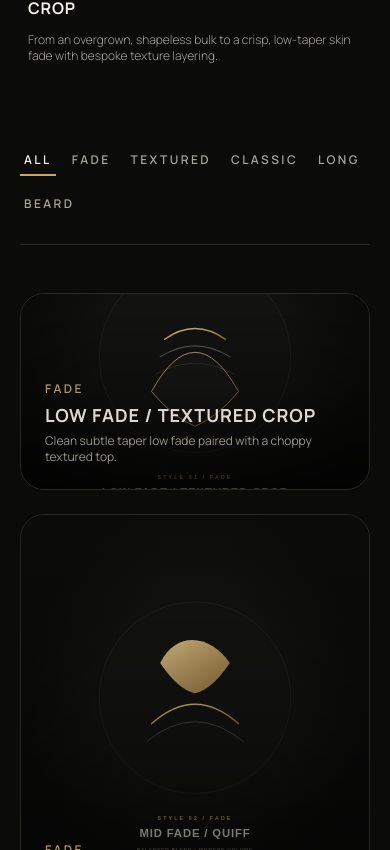
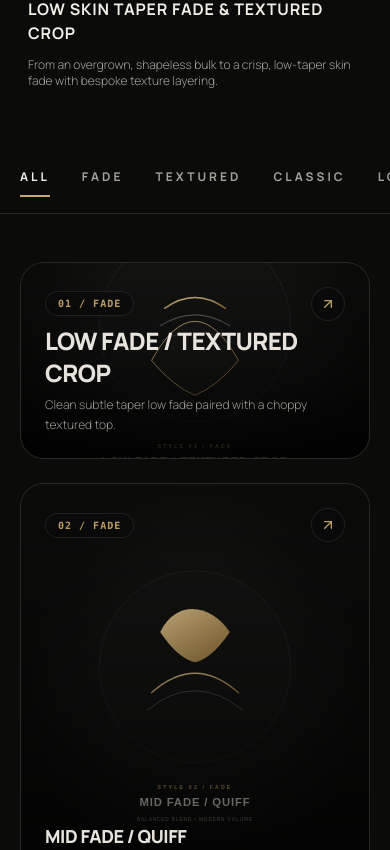
Before and after one commit to manhdung3010/barber-shop, a React (Vite) app: page / in a window 390 px wide. Shown: the part 1854-2704 px from the top of the page. Built offline with nearby package versions, Linux system fonts and the light colour scheme.

Commit message:
feat(styles): enhance 01 / SIGNATURE STYLES with clip-path reveal, layoutId animated filter navigation, and hover VIEW indicator

```diff
--- a/src/components/sections/Styles/StyleCard.tsx
+++ b/src/components/sections/Styles/StyleCard.tsx
@@ -1,43 +1,147 @@
+import React, { useRef, useState } from 'react';
+import { motion, useInView, useSpring } from 'framer-motion';
+import { Eye, ArrowUpRight } from 'lucide-react';
 import { StyleItem } from '../../../types/index.ts';
+import { useReducedMotion } from '../../../hooks/useReducedMotion.ts';
+import { useMediaQuery } from '../../../hooks/useMediaQuery.ts';
 import EditorialImage from '../../ui/EditorialImage.tsx';
-import SpotlightGlow from '../../ui/SpotlightGlow.tsx';
 
 interface StyleCardProps {
   item: StyleItem;
+  index: number;
+  onOpenLightbox: (index: number, e: React.MouseEvent<HTMLElement>) => void;
 }
 
-export default function StyleCard({ item }: StyleCardProps) {
+export default function StyleCard({ item, index, onOpenLightbox }: StyleCardProps) {
+  const cardRef = useRef<HTMLDivElement>(null);
+  const isInView = useInView(cardRef, { once: true, amount: 0.2 });
+  const isReduced = useReducedMotion();
+  const isFinePointer = useMediaQuery('(hover: hover) and (pointer: fine)');
+
+  const [isHovered, setIsHovered] = useState(false);
+
+  // Subtle spring-dampened cursor follow for the "◯ VIEW" indicator
+  const springConfig = { damping: 25, stiffness: 250, mass: 0.5 };
+  const cursorX = useSpring(0, springConfig);
+  const cursorY = useSpring(0, springConfig);
+
+  const handleMouseMove = (e: React.MouseEvent<HTMLDivElement>) => {
+    if (!cardRef.current || isReduced || !isFinePointer) return;
+    const rect = cardRef.current.getBoundingClientRect();
+    cursorX.set(e.clientX - rect.left);
+    cursorY.set(e.clientY - rect.top);
+  };
+
   const spanClass = {
-    featured: 'col-span-12 md:col-span-7',
+    featured: 'col-span-12 lg:col-span-8',
     wide: 'col-span-12 md:col-span-8',
-    tall: 'col-span-12 md:col-span-5',
-    standard: 'col-span-12 md:col-span-5 lg:col-span-4',
+    tall: 'col-span-12 md:col-span-6 lg:col-span-4',
+    standard: 'col-span-12 md:col-span-6 lg:col-span-4',
   }[item.layoutVariant || 'standard'];
 
+  const isFeatured = item.layoutVariant === 'featured' || item.layoutVariant === 'wide';
+
   return (
-    <div className={`group relative rounded-[24px] sm:rounded-[32px] overflow-hidden border border-[rgba(244,240,232,0.12)] hover:border-[rgba(199,166,106,0.35)] transition-colors duration-300 ${spanClass}`}>
-      <SpotlightGlow spotlightColor="rgba(199, 166, 106, 0.12)">
+    <motion.div
+      layout
+      ref={cardRef}
+      role="button"
+      tabIndex={0}
+      aria-label={`View haircut style: ${item.title}`}
+      onClick={(e) => onOpenLightbox(index, e)}
+      onKeyDown={(e) => {
+        if (e.key === 'Enter' || e.key === ' ') {
+          e.preventDefault();
+          onOpenLightbox(index, e as unknown as React.MouseEvent<HTMLElement>);
+        }
+      }}
+      onMouseEnter={() => setIsHovered(true)}
+      onMouseLeave={() => setIsHovered(false)}
+      onMouseMove={handleMouseMove}
+      className={`group relative rounded-[24px] sm:rounded-[36px] overflow-hidden border border-[rgba(244,240,232,0.12)] hover:border-[rgba(199,166,106,0.4)] transition-colors duration-500 cursor-pointer bg-[#0E0E0D] ${spanClass}`}
+    >
+      {/* 1. Image Clip-Path Reveal (Primary Cinematic Effect) */}
+      <div className="relative w-full h-full overflow-hidden">
+        <motion.div
+          initial={isReduced ? { opacity: 1, scale: 1 } : { clipPath: 'inset(0 0 100% 0)', opacity: 0, scale: 1.04 }}
+          animate={
+            isReduced
+              ? { opacity: 1, scale: 1 }
+              : isInView
+              ? { clipPath: 'inset(0 0 0% 0)', opacity: 1, scale: 1 }
+              : { clipPath: 'inset(0 0 100% 0)', opacity: 0, scale: 1.04 }
+          }
+          transition={{
+            duration: 0.85,
+            delay: (index % 3) * 0.12,
+            ease: [0.16, 1, 0.3, 1], // luxury editorial easing
+          }}
+          className="w-full h-full"
+        >
           <EditorialImage
             src={item.image}
             alt={item.alt}
-          aspectRatio={item.layoutVariant === 'featured' || item.layoutVariant === 'wide' ? '16/9' : '4/5'}
+            aspectRatio={isFeatured ? '16/9' : '4/5'}
             watermarkLabel={item.category}
-          imageClassName="group-hover:scale-104 transition-transform duration-500"
+            imageClassName="group-hover:scale-104 transition-transform duration-700 ease-out"
           />
+        </motion.div>
 
-        {/* Dark overlay & editorial hover caption */}
-        <div className="absolute inset-0 bg-gradient-to-t from-black/85 via-black/30 to-transparent opacity-90 md:opacity-0 md:group-hover:opacity-100 transition-opacity duration-300 flex flex-col justify-end p-6 sm:p-8">
-          <span className="text-xs font-semibold uppercase tracking-[0.2em] text-[#C7A66A] mb-1">
-            {item.category}
+        {/* 2. Desktop Subtle "◯ VIEW" Indicator Following Pointer */}
+        {!isReduced && isFinePointer && (
+          <motion.div
+            initial={{ opacity: 0, scale: 0.6 }}
+            animate={{
+              opacity: isHovered ? 1 : 0,
+              scale: isHovered ? 1 : 0.6,
+            }}
+            transition={{ duration: 0.25, ease: 'easeOut' }}
+            style={{
+              left: cursorX,
+              top: cursorY,
+              x: '-50%',
+              y: '-50%',
+            }}
+            className="pointer-events-none absolute z-20 hidden md:flex items-center gap-2 px-3.5 py-2 rounded-full bg-[#0B0B0A]/85 backdrop-blur-md border border-[#C7A66A]/60 text-[#F4F0E8] shadow-xl"
+          >
+            <Eye className="w-3.5 h-3.5 text-[#C7A66A]" />
+            <span className="text-[10px] font-extrabold uppercase tracking-[0.2em] text-[#F4F0E8]">
+              VIEW
             </span>
-          <h3 className="text-lg sm:text-xl font-bold uppercase tracking-wider text-[#F4F0E8]">
+          </motion.div>
+        )}
+
+        {/* 3. Dark Editorial Overlay with Metadata Scroll Reveal */}
+        <div className="absolute inset-0 bg-gradient-to-t from-black/90 via-black/35 to-transparent opacity-95 md:opacity-0 md:group-hover:opacity-100 transition-opacity duration-400 flex flex-col justify-between p-6 sm:p-8 z-10">
+          {/* Top Tag Row */}
+          <div className="flex items-center justify-between">
+            <span className="text-[10px] sm:text-xs font-mono font-bold tracking-widest text-[#C7A66A] bg-[#0B0B0A]/70 backdrop-blur-md px-3 py-1 rounded-full border border-[rgba(244,240,232,0.1)]">
+              {String(index + 1).padStart(2, '0')} / {item.category.toUpperCase()}
+            </span>
+            <div className="p-2 rounded-full bg-[#0B0B0A]/70 text-[#C7A66A] border border-[rgba(244,240,232,0.1)]">
+              <ArrowUpRight className="w-4 h-4" />
+            </div>
+          </div>
+
+          {/* Bottom Title & Description Reveal */}
+          <motion.div
+            initial={isReduced ? { opacity: 1, y: 0 } : { opacity: 0, y: 16 }}
+            animate={isReduced ? { opacity: 1, y: 0 } : isInView ? { opacity: 1, y: 0 } : { opacity: 0, y: 16 }}
+            transition={{
+              duration: 0.6,
+              delay: (index % 3) * 0.12 + 0.3,
+              ease: [0.16, 1, 0.3, 1],
+            }}
+          >
+            <h3 className={`font-extrabold uppercase tracking-tight text-[#F4F0E8] mb-1.5 ${isFeatured ? 'text-2xl sm:text-3xl md:text-4xl' : 'text-lg sm:text-xl'}`}>
               {item.title}
             </h3>
-          <p className="text-xs text-[#A7A39B] mt-1 line-clamp-2 max-w-md">
+            <p className="text-xs sm:text-sm text-[#A7A39B] line-clamp-2 max-w-lg font-light leading-relaxed">
               {item.description}
             </p>
+          </motion.div>
         </div>
-      </SpotlightGlow>
       </div>
+    </motion.div>
   );
 }
--- a/src/components/sections/Styles/StylesSection.tsx
+++ b/src/components/sections/Styles/StylesSection.tsx
@@ -1,9 +1,11 @@
-import { useState } from 'react';
+import React, { useState, useRef } from 'react';
+import { motion, AnimatePresence } from 'framer-motion';
 import { stylesData } from '../../../data/styles.ts';
 import { barberProfile } from '../../../data/barber.ts';
-import { StyleCategory, StyleFilter } from '../../../types/index.ts';
+import { StyleCategory, StyleFilter, StyleItem } from '../../../types/index.ts';
 import StyleCard from './StyleCard.tsx';
 import BeforeAfterSlider from '../../ui/BeforeAfterSlider.tsx';
+import Lightbox from '../../ui/Lightbox.tsx';
 import FadeIn from '../../ui/FadeIn.tsx';
 
 const FILTER_TABS: { label: string; value: StyleFilter }[] = [
@@ -17,10 +19,19 @@ const FILTER_TABS: { label: string; value: StyleFilter }[] = [
 
 export default function StylesSection() {
   const [activeFilter, setActiveFilter] = useState<StyleFilter>('all');
+  const [lightboxOpen, setLightboxOpen] = useState(false);
+  const [activeStyleIndex, setActiveStyleIndex] = useState(0);
+  const lastTriggerRef = useRef<HTMLElement | null>(null);
 
-  const filteredStyles = activeFilter === 'all'
+  const filteredStyles: StyleItem[] = activeFilter === 'all'
     ? stylesData
     : stylesData.filter((s) => s.category === (activeFilter as StyleCategory));
+
+  const openLightbox = (index: number, e: React.MouseEvent<HTMLElement>) => {
+    lastTriggerRef.current = e.currentTarget;
+    setActiveStyleIndex(index);
+    setLightboxOpen(true);
+  };
 
   return (
     <section id="styles" className="py-24 sm:py-32 md:py-40 px-5 sm:px-8 md:px-10 lg:px-12 bg-[#0B0B0A]">
@@ -32,7 +43,7 @@ export default function StylesSection() {
             THE WORK SPEAKS FOR ITSELF.
           </h2>
           <p className="body-editorial max-w-xl mb-12 sm:mb-16">
-            A selection of precision cuts, skin fades, textured crops, and crafted styles created in the chair.
+            A curated portfolio of precision skin fades, bespoke textured crops, and crafted silhouettes created 1-on-1 in the chair.
           </p>
         </FadeIn>
 
@@ -43,36 +54,81 @@ export default function StylesSection() {
           </FadeIn>
         )}
 
-        {/* Filter Tabs */}
+        {/* Horizontal Editorial Category Navigation with Animated Layout Indicator */}
         <FadeIn delay={0.15}>
-          <div className="flex flex-wrap gap-3 sm:gap-6 border-b border-[rgba(244,240,232,0.12)] pb-6 mb-12 sm:mb-16">
+          <div className="overflow-x-auto no-scrollbar border-b border-[rgba(244,240,232,0.12)] pb-4 mb-12 sm:mb-16 -mx-5 px-5 sm:mx-0 sm:px-0">
+            <nav className="flex items-center gap-8 sm:gap-12 md:gap-16 whitespace-nowrap min-w-max" aria-label="Portfolio Category Filter">
               {FILTER_TABS.map((tab) => {
                 const isActive = activeFilter === tab.value;
                 return (
                   <button
                     key={tab.value}
                     onClick={() => setActiveFilter(tab.value)}
-                  className={`relative text-xs sm:text-sm font-semibold uppercase tracking-[0.2em] py-2 px-1 transition-colors cursor-pointer ${
+                    className={`relative pb-3 text-xs sm:text-sm font-bold uppercase tracking-[0.25em] transition-colors cursor-pointer ${
                       isActive ? 'text-[#F4F0E8]' : 'text-[#A7A39B] hover:text-[#F4F0E8]'
                     }`}
                   >
                     {tab.label}
                     {isActive && (
-                    <span className="absolute bottom-0 left-0 right-0 h-[2px] bg-[#C7A66A]" />
+                      <motion.div
+                        layoutId="activeFilterIndicator"
+                        className="absolute bottom-0 left-0 right-0 h-[2px] bg-[#C7A66A]"
+                        transition={{ type: 'spring', stiffness: 400, damping: 32 }}
+                      />
                     )}
                   </button>
                 );
               })}
+            </nav>
           </div>
         </FadeIn>
 
-        {/* Portfolio Masonry Grid */}
-        <div className="grid grid-cols-12 gap-6 sm:gap-8">
-          {filteredStyles.map((item) => (
-            <StyleCard key={item.id} item={item} />
+        {/* Animated Portfolio Masonry Grid */}
+        <motion.div
+          layout
+          className="grid grid-cols-12 gap-6 sm:gap-8"
+        >
+          <AnimatePresence mode="popLayout">
+            {filteredStyles.map((item, index) => (
+              <motion.div
+                key={item.id}
+                layout
+                initial={{ opacity: 0, scale: 0.97, y: 16 }}
+                animate={{ opacity: 1, scale: 1, y: 0 }}
+                exit={{ opacity: 0, scale: 0.97, y: -12 }}
+                transition={{ duration: 0.35, ease: [0.16, 1, 0.3, 1] }}
+                className={
+                  item.layoutVariant === 'featured' || item.layoutVariant === 'wide'
+                    ? 'col-span-12 lg:col-span-8'
+                    : 'col-span-12 md:col-span-6 lg:col-span-4'
+                }
+              >
+                <StyleCard
+                  item={item}
+                  index={index}
+                  onOpenLightbox={openLightbox}
+                />
+              </motion.div>
             ))}
+          </AnimatePresence>
+        </motion.div>
       </div>
-      </div>
+
+      {/* Shared Accessible Fullscreen Lightbox */}
+      <Lightbox
+        isOpen={lightboxOpen}
+        items={filteredStyles.map((s) => ({
+          id: s.id,
+          title: s.title,
+          alt: s.alt,
+          image: s.image,
+        }))}
+        currentIndex={activeStyleIndex}
+        onClose={() => setLightboxOpen(false)}
+        onPrev={() => setActiveStyleIndex((prev) => (prev > 0 ? prev - 1 : filteredStyles.length - 1))}
+        onNext={() => setActiveStyleIndex((prev) => (prev < filteredStyles.length - 1 ? prev + 1 : 0))}
+        triggerRef={lastTriggerRef}
+      />
     </section>
   );
 }
```
Lines whose indentation alone changed are shown as unchanged.
